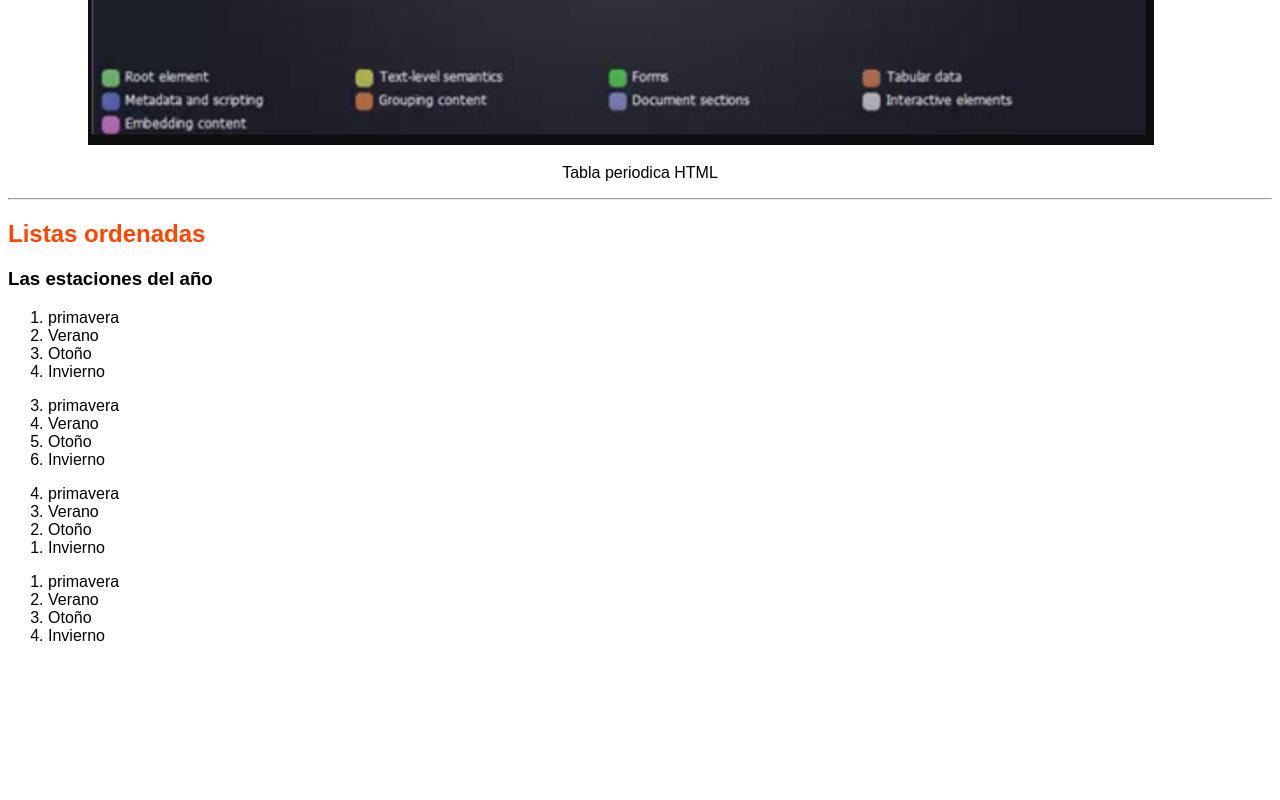
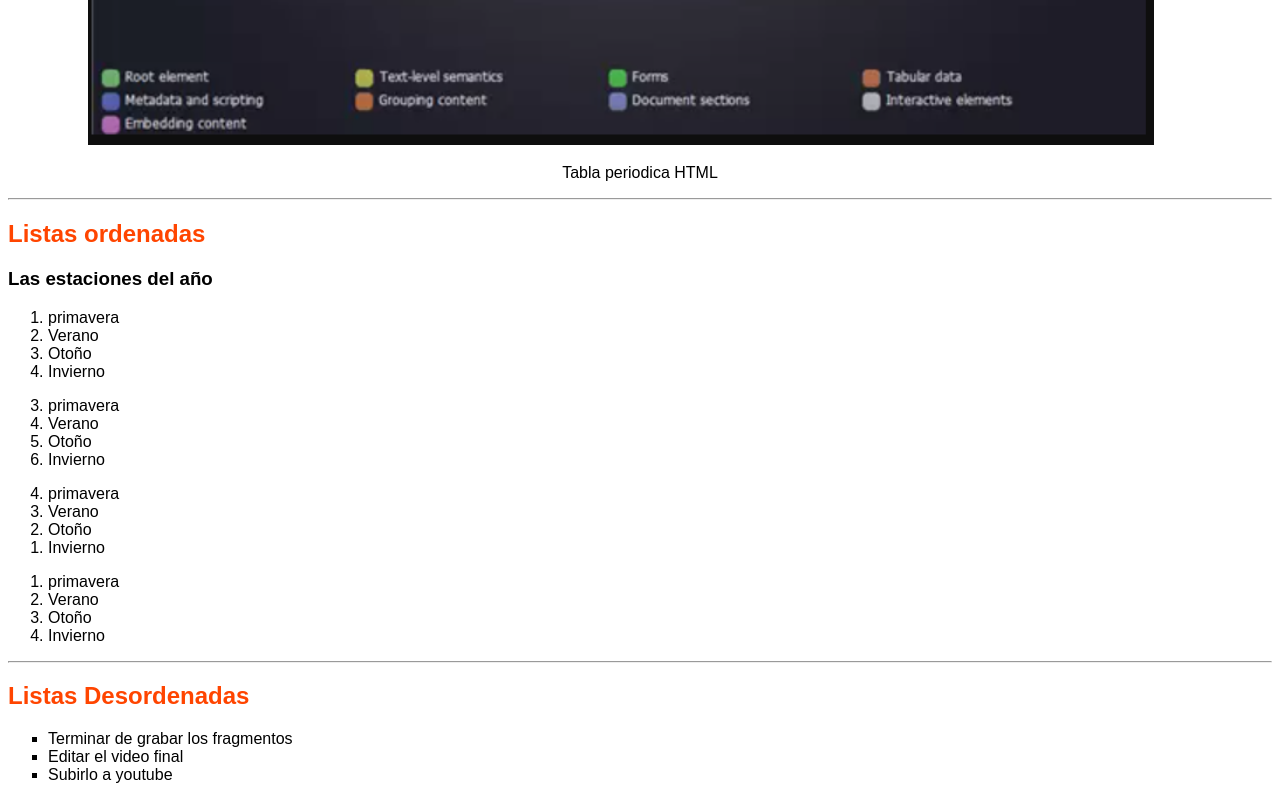
Before and after one commit to JavierFrancisco1/Curso_HTML_CSS, a plain HTML site: page index.html in a window 1280 px wide. Shown: the part 3877-4677 px from the top of the page. Before the commit the page ends 4538 px from the top, so only its background shows below. Drawn offline with Linux system fonts and the light colour scheme.

Commit message:
Update index.html
Listas desordenadas

```diff
--- a/index.html
+++ b/index.html
@@ -157,6 +157,14 @@
         <li>Otoño</li>
         <li>Invierno</li>
     </ol>
+    <hr>
+    <h2>Listas Desordenadas</h2>
+
+    <ul type = 'square'>
+        <li>Terminar de grabar los fragmentos</li>
+        <li>Editar el video final</li>
+        <li>Subirlo a youtube</li>
+     </ul>
     <script src="assets/codigos.js">
         console.log('Hola estamos aprendiendo HTML')
     </script>
```
